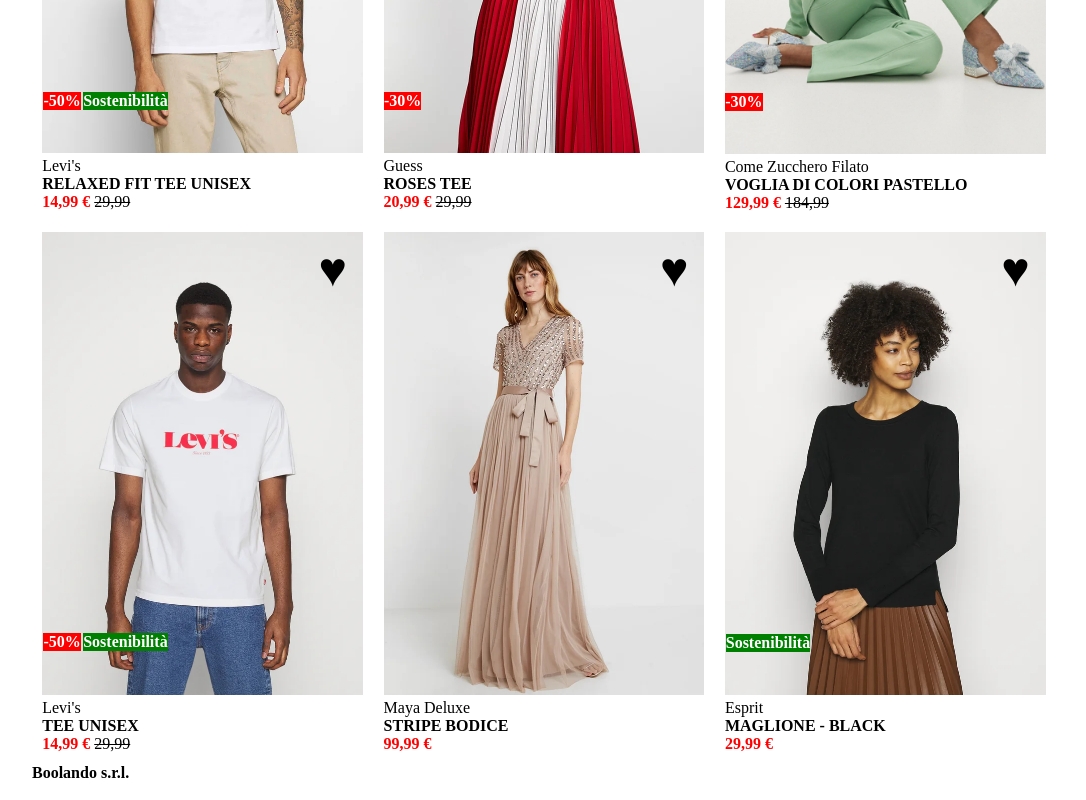
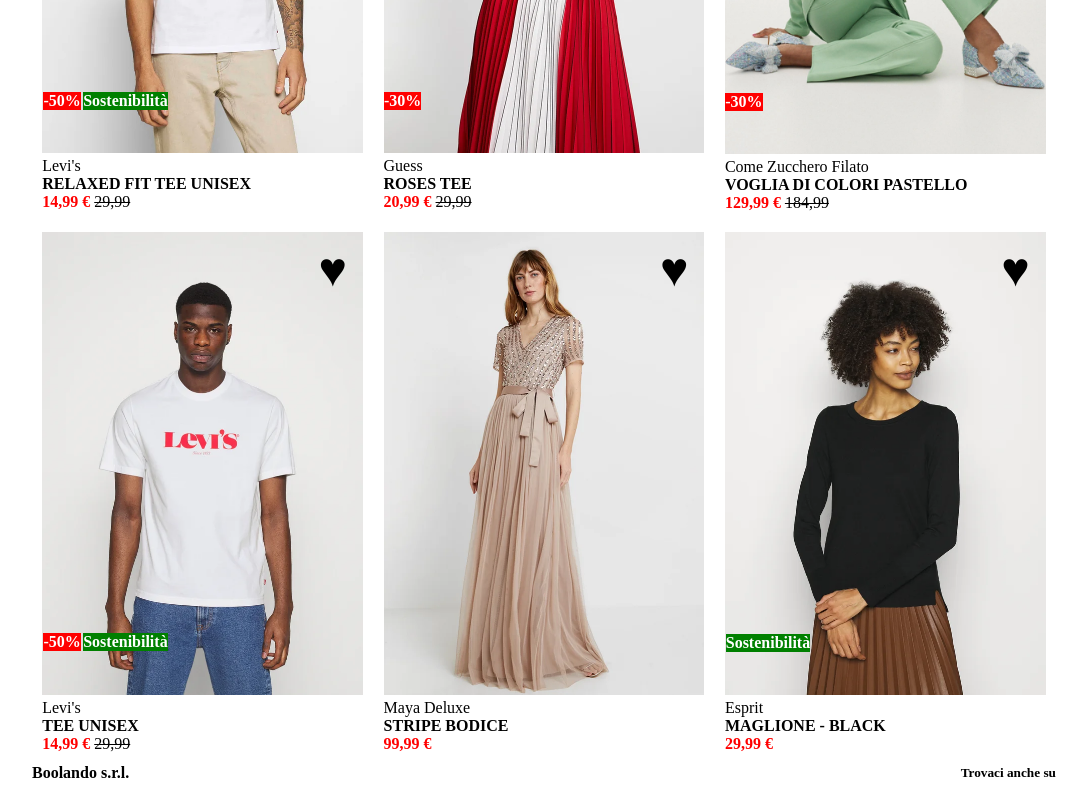
Before and after one commit to StefanoCione/html-css-boolando, a plain HTML site: page index.html in a window 1280 px wide. Shown: the part 410-1210 px from the top of the page, without its empty margins (96-1182 px from the left). Drawn offline with Linux system fonts and the light colour scheme.

Commit message:
added  css footer

```diff
--- a/index.html
+++ b/index.html
@@ -162,7 +162,6 @@
 
 
     </main>
-
     <!-- Footer/Website' info e contact -->
     <footer>
 
@@ -176,8 +175,18 @@
                 <a href="#">Diritto di recesso</a>
             </div>
 
+            <!-- Social contact -->
+            <div>
+                <h5>Trovaci anche su</h5>
+                <a href="#" class="fa-brands fa-twitter-square"></a>
+                <a href="#" class="fa-brands fa-facebook-square"></a>
+                <a href="#" class="fa-brands fa-instagram-square"></a>
+                <a href="#" class="fa-brands fa-pinterest-square"></a>
+                <a href="#" class="fa-brands fa-youtube-square"></a>
+            </div>
+        </div>
+    </footer>
 
-    </footer>
 
 
 </body>
```
